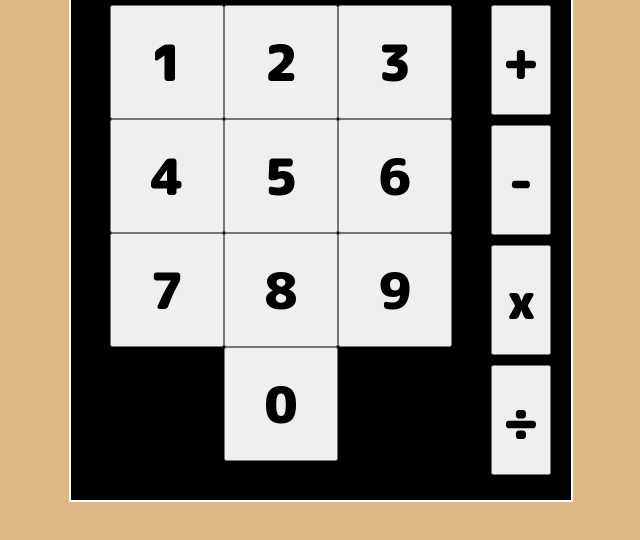
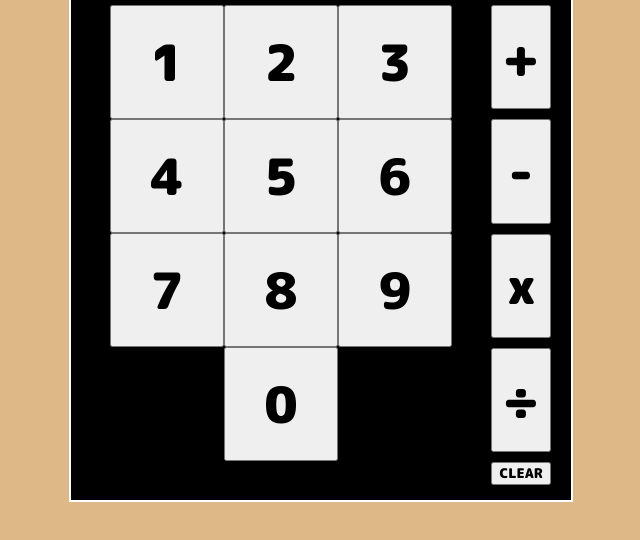
Before and after one commit to RJ993/odin-calculator, a plain HTML site: page index.html in a window 1280 px wide. Shown: the part 134-674 px from the top of the page, without its empty margins (319-959 px from the left). Drawn offline with Linux system fonts and the light colour scheme; a web font is replaced by a local one.

Commit message:
Add clear button

```diff
--- a/index.html
+++ b/index.html
@@ -30,6 +30,7 @@
                     <button class="opButtons" id="subtract">-</button>
                     <button class="opButtons" id="multiply">x</button>
                     <button class="opButtons" id="divide">÷</button>
+                    <button id="clear">CLEAR</button>
             </div>
         </div>
     </div>
```
